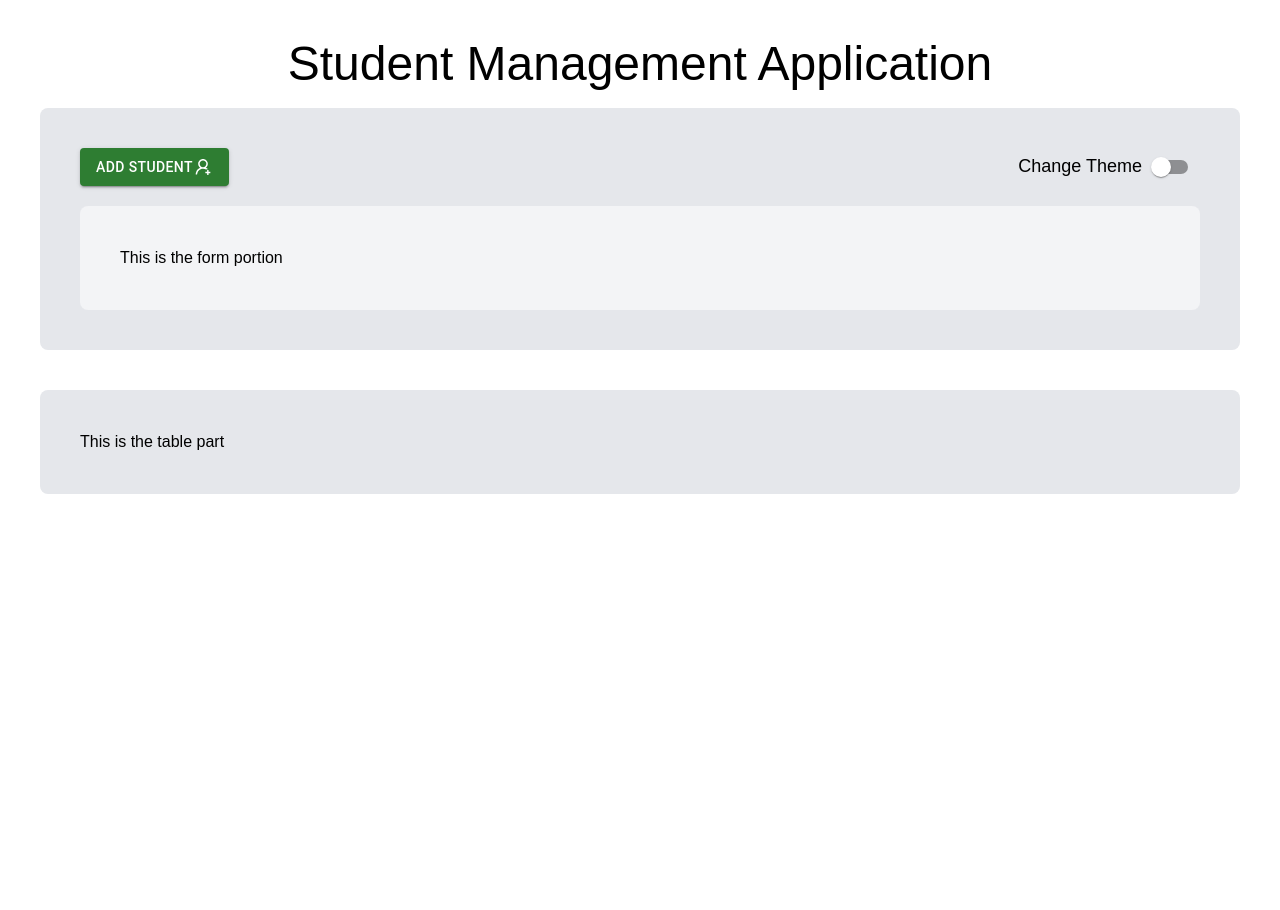
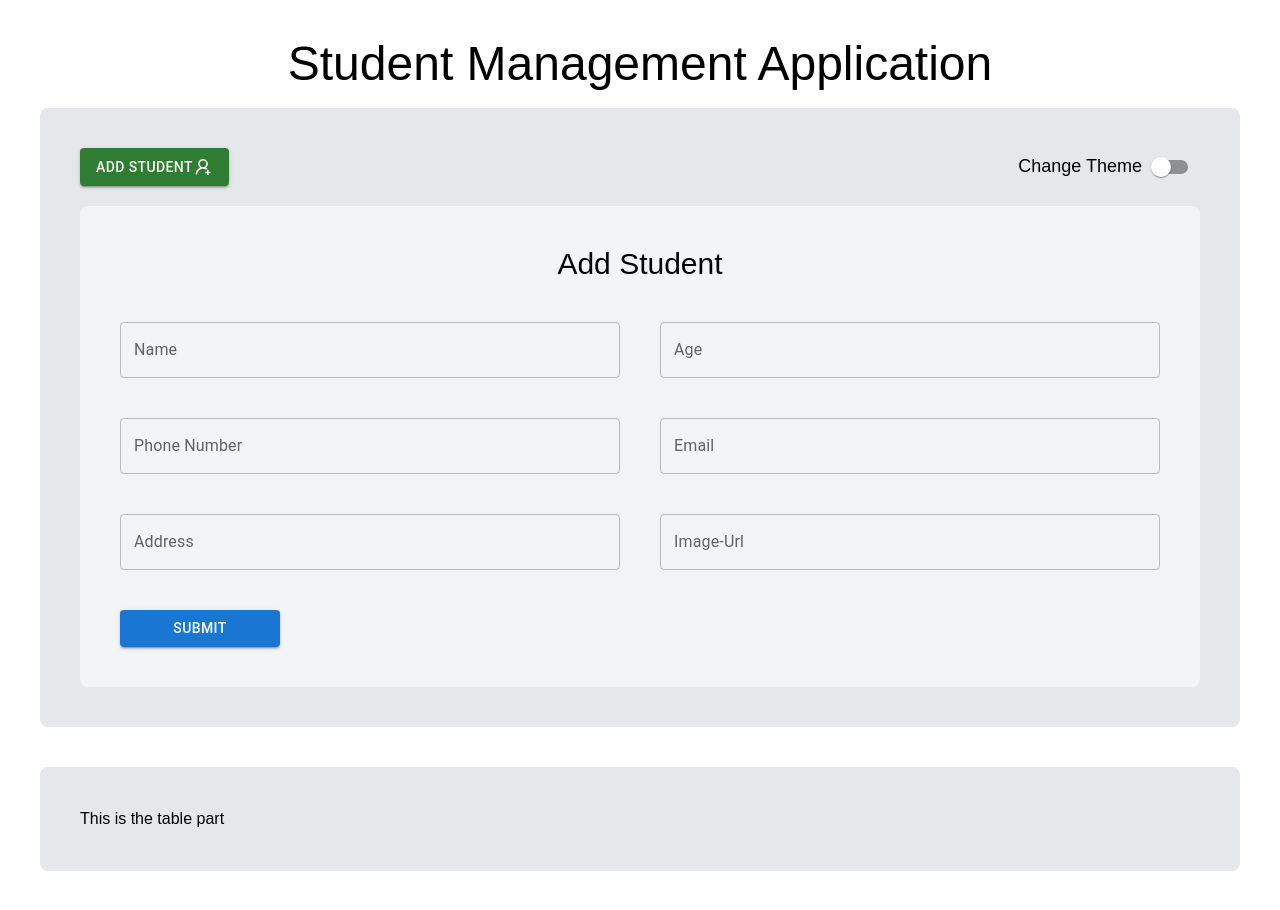
Before and after one commit to JaiBhalla03/student-management-app, a Next.js app: page / in a window 1280 px wide. Both pictures are taken after a click on the button "ADD STUDENT". Shown: the top 910 px of the page. Before the commit the page ends 800 px from the top, so only its background shows below. Built offline with nearby package versions, Linux system fonts and the light colour scheme.

Commit message:
Making the stucture for the form

```diff
--- a/components/Form.js
+++ b/components/Form.js
@@ -1,9 +1,51 @@
 import React from 'react';
+import {Button, TextField} from "@mui/material";
+
 
 const Form = (themes) => {
+
     return (
         <div className={`${themes.themes?"bg-gray-100":"bg-gray-700"}` + ' mt-5 p-10 border-none rounded-lg'}>
-            This is the form portion
+            <h1 className={`${themes.themes?"text-black":"text-white"}` + ' text-3xl text-center mb-10'}>Add Student</h1>
+            <form className={'grid lg:grid-cols-2 gap-10'}>
+                <TextField
+                    id="outlined-textarea"
+                    label="Name"
+                    color={'primary'}
+                />
+                <TextField
+                    id="outlined-textarea"
+                    label="Age"
+                    type={'number'}
+                    color={'primary'}
+                />
+                <TextField
+                    id="outlined-textarea"
+                    label="Phone Number"
+                    type={'number'}
+                    color={'primary'}
+                />
+                <TextField
+                    id="outlined-textarea"
+                    label="Email"
+                    color={'primary'}
+                />
+                <TextField
+                    id="outlined-textarea"
+                    label="Address"
+                    color={'primary'}
+                />
+                <TextField
+                    id="outlined-textarea"
+                    label="Image-Url"
+                    color={'primary'}
+                />
+                <Button
+                    className={'grid col-span-2 w-40 bg-blue-600 m-auto'}
+                    variant={'contained'}
+                >Submit</Button>
+            </form>
+
         </div>
     );
 };
--- a/package.json
+++ b/package.json
@@ -11,6 +11,7 @@
   "dependencies": {
     "@emotion/react": "^11.10.5",
     "@emotion/styled": "^11.10.5",
+    "@material-ui/core": "^4.12.4",
     "@mui/material": "^5.11.2",
     "@types/node": "18.11.18",
     "@types/react": "18.0.26",
--- a/styles/globals.css
+++ b/styles/globals.css
@@ -9,3 +9,28 @@
 *>*{
     font-family: 'Poppins', sans-serif;
 }
+
+* {
+    scrollbar-width: thin;
+    scrollbar-color: var(--secondary) var(--primary);
+}
+
+:root {
+    --primary: #e8e5e5;
+    --secondary: #c5c1c1;
+}
+
+/* Chrome, Edge, and Safari */
+*::-webkit-scrollbar {
+    width: 10px;
+}
+
+*::-webkit-scrollbar-track {
+    background: var(--primary);
+    border-radius: 5px;
+}
+
+*::-webkit-scrollbar-thumb {
+    background-color: var(--secondary);
+    border-radius: 10px;
+}
```
Also changed, not shown: 1 other file (tests, documents, lock files or other folders).
